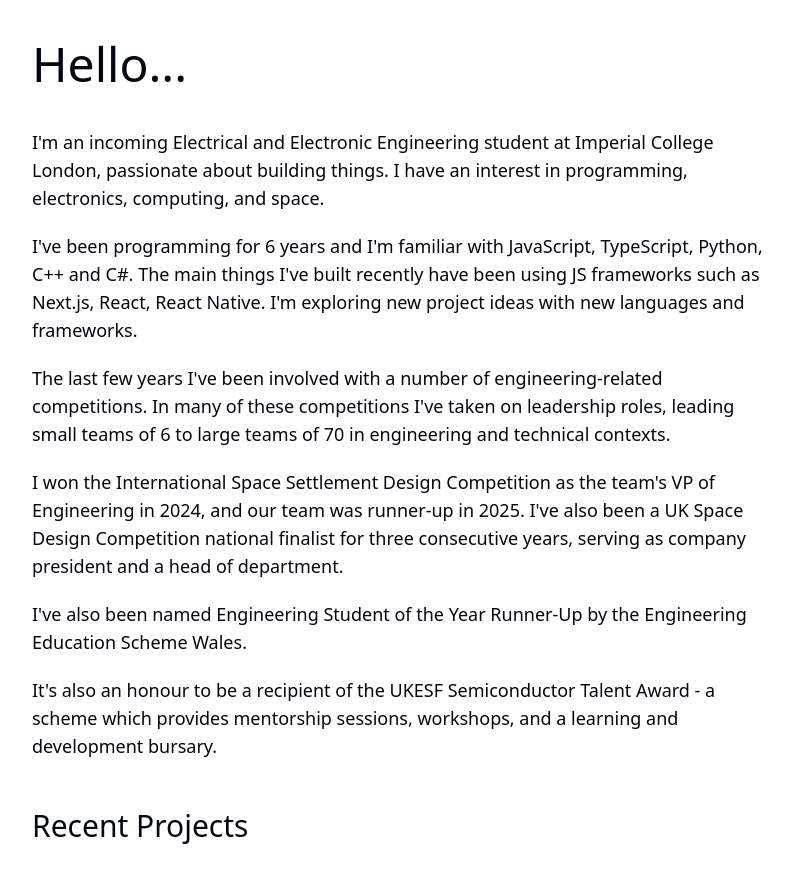
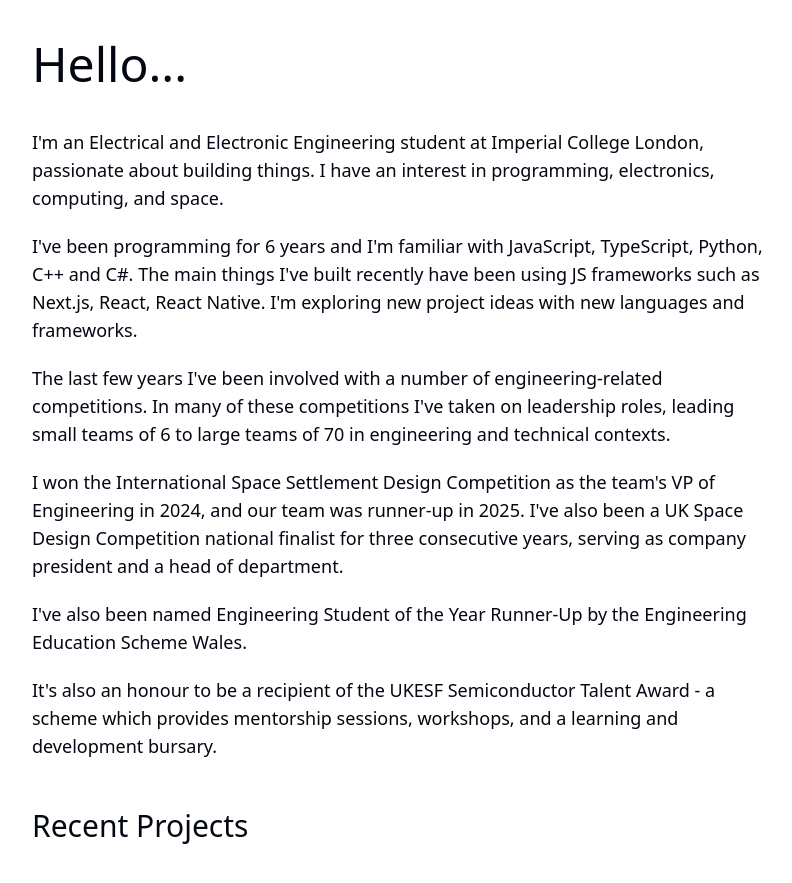
Before and after one commit to m-bleasdale/mbleasdale.com, a Next.js app: page / in a window 1280 px wide. Shown: the part 820-1703 px from the top of the page, without its empty margins (240-1032 px from the left). Built offline with nearby package versions, Linux system fonts and the light colour scheme.

Commit message:
Remove 'incoming' from student description

```diff
--- a/src/app/page.js
+++ b/src/app/page.js
@@ -42,7 +42,7 @@ export default function Home() {
 		<div className="flex flex-col md:w-[90%] lg:w-[80%] xl:w-[70%] 2xl:w-[55%] w-full h-[100vh] pt-15 p-8 sm:px-20 pb-20 gap-12">
 			<div className="flex flex-col gap-5 text-lg">
 				<h1 className="text-5xl font-medium mb-5" id="hello">Hello...</h1>
-				<p>I'm an incoming Electrical and Electronic Engineering student at Imperial College London, passionate about building things. I have an interest in programming, electronics, computing, and space.</p>
+				<p>I'm an Electrical and Electronic Engineering student at Imperial College London, passionate about building things. I have an interest in programming, electronics, computing, and space.</p>
 				<p>I've been programming for 6 years and I'm familiar with JavaScript, TypeScript, Python, C++ and C#. The main things I've built recently have been using JS frameworks such as Next.js, React, React Native. I'm exploring new project ideas with new languages and frameworks.</p>
 				<p>The last few years I've been involved with a number of engineering-related competitions. In many of these competitions I've taken on leadership roles, leading small teams of 6 to large teams of 70 in engineering and technical contexts.</p>
 				<p>I won the International Space Settlement Design Competition as the team's VP of Engineering in 2024, and our team was runner-up in 2025. I've also been a UK Space Design Competition national finalist for three consecutive years, serving as company president and a head of department.</p>
```
